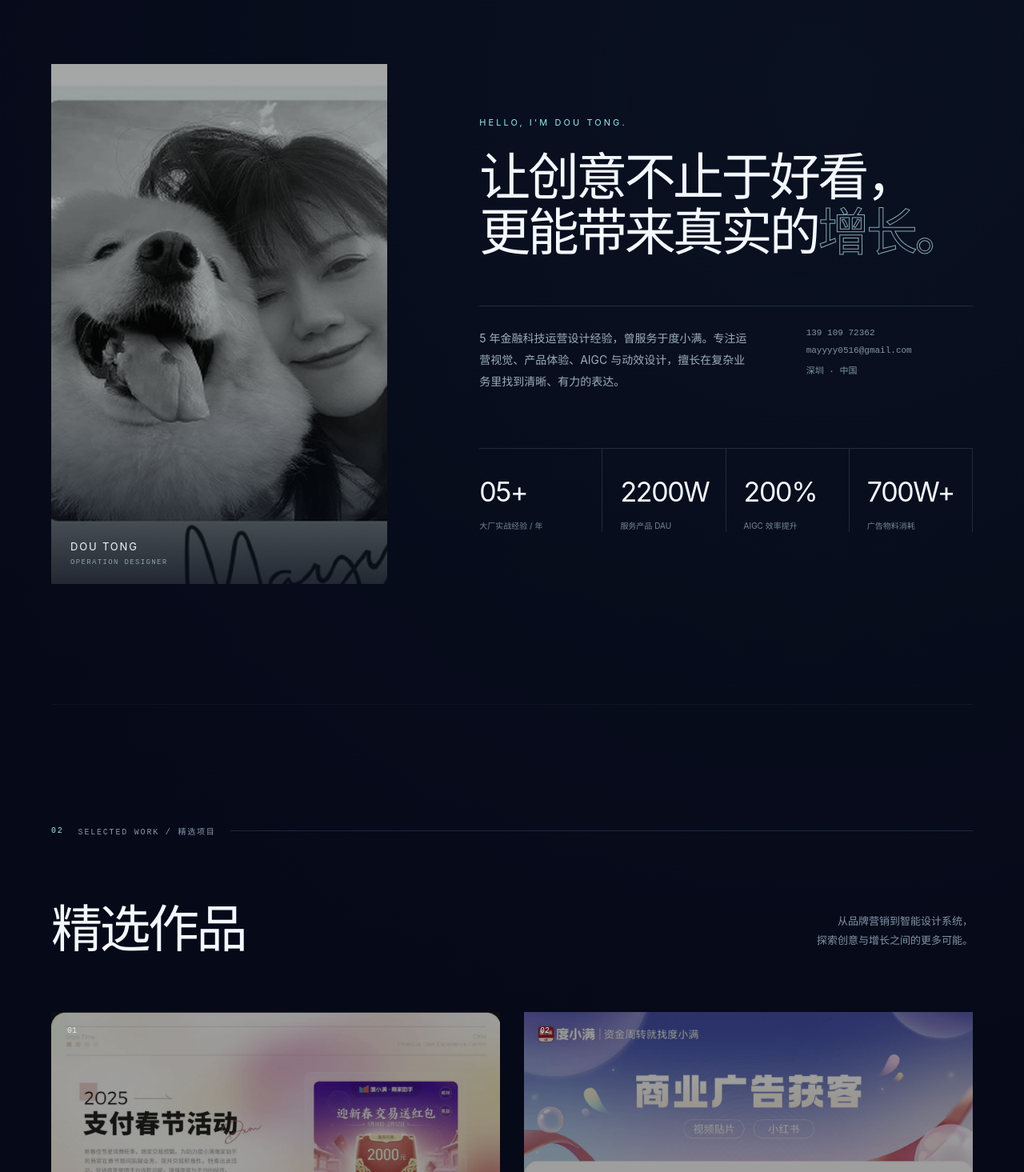
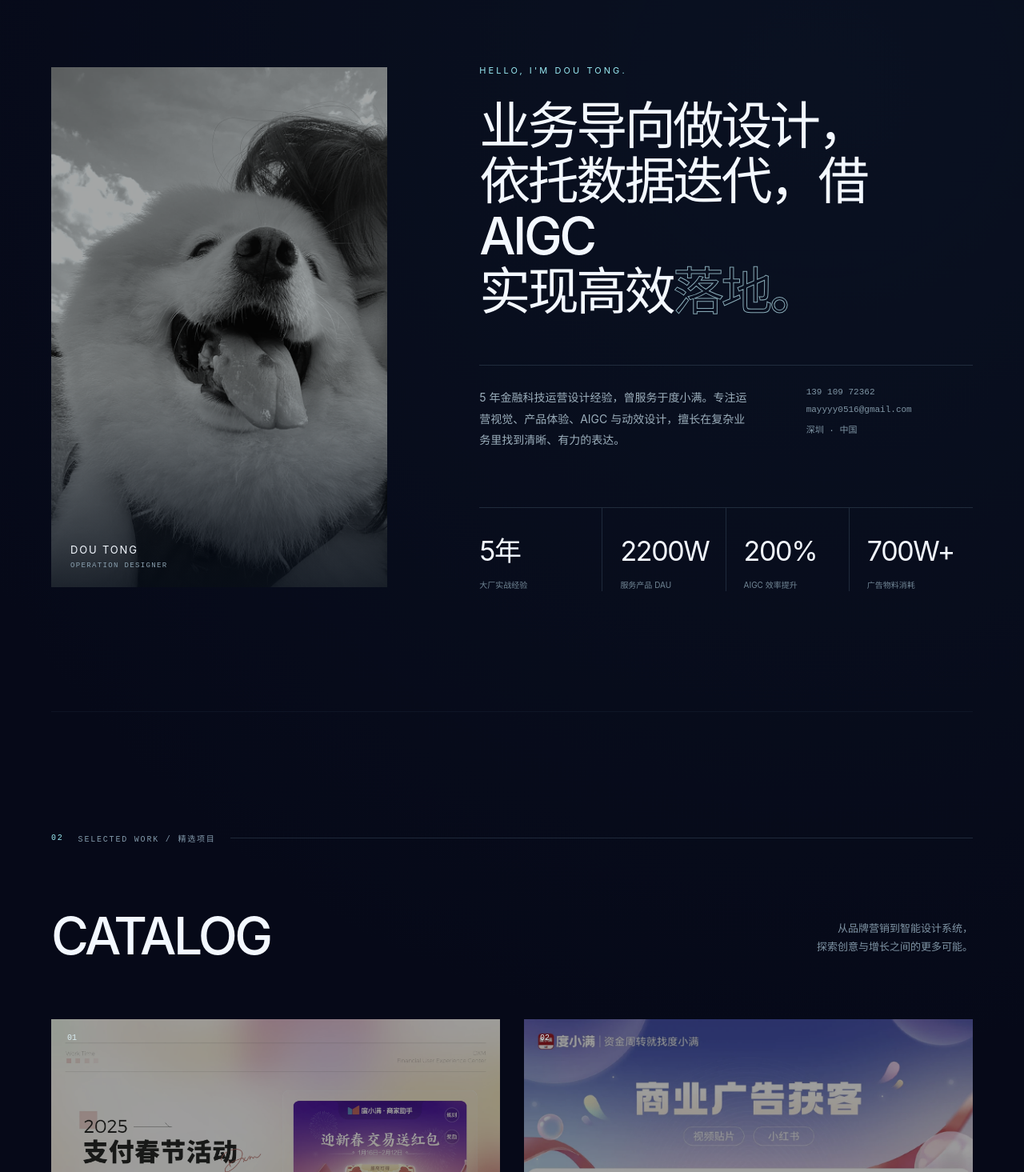
Before and after one commit to mayyyy0516-netizen/-_-, a React (Vite) app: page / in a window 1280 px wide. Shown: the part 965-2430 px from the top of the page at 80% size. Built offline with nearby package versions, Linux system fonts and the light colour scheme.

Commit message:
Refresh about content and featured project

```diff
--- a/src/components/About.tsx
+++ b/src/components/About.tsx
@@ -1,7 +1,7 @@
 import { motion } from "framer-motion";
 import SectionLabel from "./SectionLabel";
 
-const stats = [["05+", "大厂实战经验 / 年"], ["2200W", "服务产品 DAU"], ["200%", "AIGC 效率提升"], ["700W+", "广告物料消耗"]];
+const stats = [["5年", "大厂实战经验"], ["2200W", "服务产品 DAU"], ["200%", "AIGC 效率提升"], ["700W+", "广告物料消耗"]];
 
 export default function About() {
   return <section id="about" className="section about wrap">
@@ -14,7 +14,7 @@ export default function About() {
       </motion.div>
       <div className="about-copy">
         <p className="kicker">HELLO, I'M DOU TONG.</p>
-        <h2>让创意不止于好看，<br />更能带来真实的<em>增长。</em></h2>
+        <h2>业务导向做设计，<br />依托数据迭代，借 AIGC<br />实现高效<em>落地。</em></h2>
         <div className="bio-grid"><p>5 年金融科技运营设计经验，曾服务于度小满。专注运营视觉、产品体验、AIGC 与动效设计，擅长在复杂业务里找到清晰、有力的表达。</p><div><a href="tel:13910972362">139 109 72362</a><a href="mailto:mayyyy0516@gmail.com">mayyyy0516@gmail.com</a><span>深圳 · 中国</span></div></div>
         <div className="stats">{stats.map(([value, label]) => <div key={label}><strong>{value}</strong><span>{label}</span></div>)}</div>
       </div>
--- a/src/components/Projects.tsx
+++ b/src/components/Projects.tsx
@@ -7,7 +7,7 @@ import { projects } from "../data/projects";
 export default function Projects() {
   return <section id="work" className="section work wrap">
     <SectionLabel index="02">SELECTED WORK / 精选项目</SectionLabel>
-    <div className="section-heading"><h2>精选作品</h2><p>从品牌营销到智能设计系统，<br />探索创意与增长之间的更多可能。</p></div>
+    <div className="section-heading"><h2>CATALOG</h2><p>从品牌营销到智能设计系统，<br />探索创意与增长之间的更多可能。</p></div>
     <div className="project-grid">{projects.map((project, i) => <motion.article key={project.id} initial={{ opacity: 0, y: 40 }} whileInView={{ opacity: 1, y: 0 }} transition={{ delay: i * .08 }} viewport={{ once: true, amount: .2 }} className="project-card">
       <Link to={`/project/${project.id}`} aria-label={`查看${project.title}项目详情`}>
         <div className="project-image"><img src={project.image} alt={`${project.title}项目占位图`} /><span>{project.index}</span><i><ArrowUpRight /></i></div>
--- a/src/data/projects.ts
+++ b/src/data/projects.ts
@@ -5,7 +5,7 @@ export type Project = {
 };
 
 export const projects: Project[] = [
-  { id: "spring-festival", index: "01", title: "2025 支付春节活动", category: "BRAND CAMPAIGN / AIGC", image: "/assets/portfolio/spring-festival-cover.webp", detailImage: "/assets/portfolio/spring-festival-detail.webp", desc: "7 天完成全链路视觉设计，支付额同比增长 300%。", year: "2025", role: "运营视觉 / AIGC / 项目推进", challenge: "在春节高峰期快速完成活动视觉、会场页面与多场景传播物料，并保证金融业务信息准确清晰。", strategy: "以红包、年货与小微商户为视觉关键词，借助 AIGC 快速发散创意，再统一收敛为完整的春节营销视觉体系。", metrics: ["816.5 万营销物料消耗", "支付额同比 +300%", "APP 活跃度 +28.6%"] },
+  { id: "spring-festival", index: "01", title: "SS级支付春节活动", category: "BRAND CAMPAIGN / AIGC", image: "/assets/portfolio/spring-festival-cover.webp", detailImage: "/assets/portfolio/spring-festival-detail.webp", desc: "7 天完成全链路视觉设计，支付额同比增长 300%。", year: "2025", role: "运营视觉 / AIGC / 项目推进", challenge: "在春节高峰期快速完成活动视觉、会场页面与多场景传播物料，并保证金融业务信息准确清晰。", strategy: "以红包、年货与小微商户为视觉关键词，借助 AIGC 快速发散创意，再统一收敛为完整的春节营销视觉体系。", metrics: ["816.5 万营销物料消耗", "支付额同比 +300%", "APP 活跃度 +28.6%"] },
   { id: "growth-ads", index: "02", title: "商业广告获客", category: "GROWTH / SOCIAL ADVERTISING", image: "/assets/portfolio/growth-ads-cover.webp", detailImage: "/assets/portfolio/growth-ads-detail.webp", desc: "覆盖视频贴片与小红书，累计消耗 700 万+。", year: "2025", role: "商业广告 / 内容视觉 / 数据复盘", challenge: "在短时间内传递金融产品核心价值，并兼顾不同媒体平台的内容语境与转化效率。", strategy: "围绕信息准确、品牌清晰和情绪共鸣三条路径，持续挖掘创意方向并通过数据反馈迭代视觉表达。", metrics: ["单条物料消耗 120 万+", "有效申请占比 +24%", "当日借款 +118%"] },
   { id: "training-event", index: "03", title: "线下信贷管理培训", category: "EVENT VISUAL / AIGC", image: "/assets/portfolio/training-event-cover.webp", detailImage: "/assets/portfolio/training-event-detail.webp", desc: "为双年度管理启航活动构建统一的沉浸式空间视觉。", year: "2024", role: "活动主视觉 / 空间延展 / AI 辅助", challenge: "将严谨的信贷管理主题转化为具有未来感、方向感与现场沉浸感的活动视觉。", strategy: "使用光轨、星际与地平线意象承载“前行、引领、未来”，并统一延展至签到、导视和主会场物料。", metrics: ["2 套年度活动视觉", "覆盖主会场与全套导视", "AIGC 提升创意探索效率"] },
   { id: "aigc-lab", index: "04", title: "AIGC 视觉创作实验", category: "GENERATIVE AI / VISUAL LAB", image: "/assets/portfolio/aigc-lab-cover.webp", detailImage: "/assets/portfolio/aigc-lab-detail.webp", desc: "围绕角色、配色和版式进行持续的 AI 视觉训练。", year: "2025", role: "AI 创意 / 角色设计 / 视觉排版", challenge: "在生成式工具的高随机性中维持角色一致、视觉可控和可落地的商业完成度。", strategy: "以明确提示词、角色特征与配色规则约束生成结果，再通过传统设计工具完成细节优化与版式表达。", metrics: ["角色形象全流程训练", "多风格海报实践", "Midjourney + Photoshop"] },
```
Also changed, not shown: public/assets/portfolio/portrait.webp, public/assets/portfolio/spring-festival-cover.webp, src/styles/index.css.
